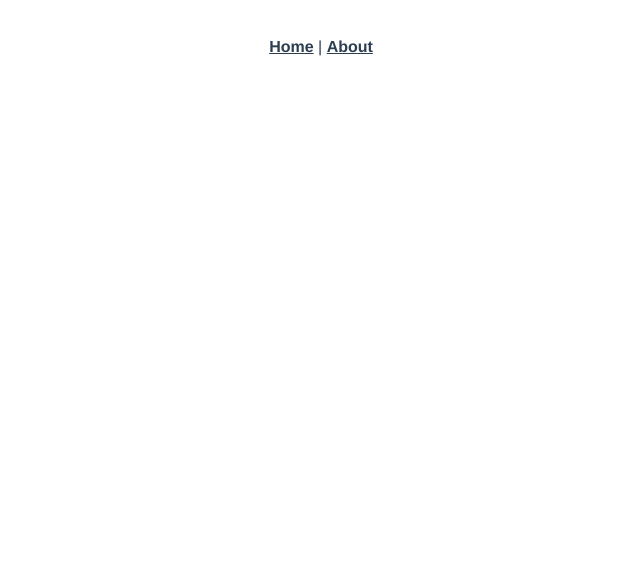
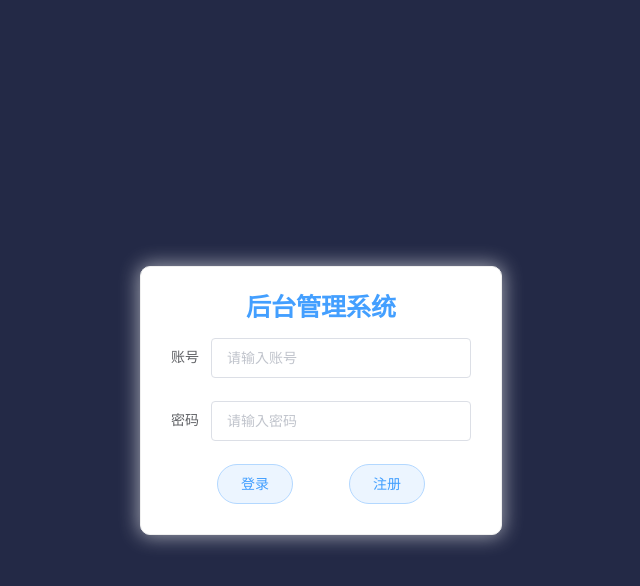
Before and after one commit to OzzyYang/content-manage-system, a Vue app: page /login in a window 1280 px wide. Shown: the top 586 px of the page, without its empty margins (319-959 px from the left). Built offline with nearby package versions, Linux system fonts and the light colour scheme.

Commit message:
登录界面初步完成

```diff
--- a/package.json
+++ b/package.json
@@ -8,8 +8,11 @@
     "lint": "vue-cli-service lint"
   },
   "dependencies": {
+    "axios": "^0.27.2",
     "core-js": "^3.8.3",
+    "element-ui": "^2.15.8",
     "vue": "^2.6.14",
+    "vue-axios": "^3.4.1",
     "vue-router": "^3.5.1",
     "vuex": "^3.6.2"
   },
--- a/src/App.vue
+++ b/src/App.vue
@@ -1,32 +1,19 @@
 <template>
   <div id="app">
-    <nav>
-      <router-link to="/">Home</router-link> |
-      <router-link to="/about">About</router-link>
-    </nav>
-    <router-view/>
+    <router-view></router-view>
   </div>
 </template>
 
 <style lang="scss">
-#app {
-  font-family: Avenir, Helvetica, Arial, sans-serif;
-  -webkit-font-smoothing: antialiased;
-  -moz-osx-font-smoothing: grayscale;
-  text-align: center;
-  color: #2c3e50;
+* {
+  margin: 0;
+  padding: 0;
 }
 
-nav {
-  padding: 30px;
-
-  a {
-    font-weight: bold;
-    color: #2c3e50;
-
-    &.router-link-exact-active {
-      color: #42b983;
-    }
-  }
+body,
+html,
+#app {
+  height: 100%;
+  width: 100%;
 }
 </style>
--- a/src/components/HelloWorld.vue
+++ /dev/null
@@ -1,60 +0,0 @@
-<template>
-  <div class="hello">
-    <h1>{{ msg }}</h1>
-    <p>
-      For a guide and recipes on how to configure / customize this project,<br>
-      check out the
-      <a href="https://cli.vuejs.org" target="_blank" rel="noopener">vue-cli documentation</a>.
-    </p>
-    <h3>Installed CLI Plugins</h3>
-    <ul>
-      <li><a href="https://github.com/vuejs/vue-cli/tree/dev/packages/%40vue/cli-plugin-babel" target="_blank" rel="noopener">babel</a></li>
-      <li><a href="https://github.com/vuejs/vue-cli/tree/dev/packages/%40vue/cli-plugin-router" target="_blank" rel="noopener">router</a></li>
-      <li><a href="https://github.com/vuejs/vue-cli/tree/dev/packages/%40vue/cli-plugin-vuex" target="_blank" rel="noopener">vuex</a></li>
-      <li><a href="https://github.com/vuejs/vue-cli/tree/dev/packages/%40vue/cli-plugin-eslint" target="_blank" rel="noopener">eslint</a></li>
-    </ul>
-    <h3>Essential Links</h3>
-    <ul>
-      <li><a href="https://vuejs.org" target="_blank" rel="noopener">Core Docs</a></li>
-      <li><a href="https://forum.vuejs.org" target="_blank" rel="noopener">Forum</a></li>
-      <li><a href="https://chat.vuejs.org" target="_blank" rel="noopener">Community Chat</a></li>
-      <li><a href="https://twitter.com/vuejs" target="_blank" rel="noopener">Twitter</a></li>
-      <li><a href="https://news.vuejs.org" target="_blank" rel="noopener">News</a></li>
-    </ul>
-    <h3>Ecosystem</h3>
-    <ul>
-      <li><a href="https://router.vuejs.org" target="_blank" rel="noopener">vue-router</a></li>
-      <li><a href="https://vuex.vuejs.org" target="_blank" rel="noopener">vuex</a></li>
-      <li><a href="https://github.com/vuejs/vue-devtools#vue-devtools" target="_blank" rel="noopener">vue-devtools</a></li>
-      <li><a href="https://vue-loader.vuejs.org" target="_blank" rel="noopener">vue-loader</a></li>
-      <li><a href="https://github.com/vuejs/awesome-vue" target="_blank" rel="noopener">awesome-vue</a></li>
-    </ul>
-  </div>
-</template>
-
-<script>
-export default {
-  name: 'HelloWorld',
-  props: {
-    msg: String
-  }
-}
-</script>
-
-<!-- Add "scoped" attribute to limit CSS to this component only -->
-<style scoped lang="scss">
-h3 {
-  margin: 40px 0 0;
-}
-ul {
-  list-style-type: none;
-  padding: 0;
-}
-li {
-  display: inline-block;
-  margin: 0 10px;
-}
-a {
-  color: #42b983;
-}
-</style>
--- a/src/main.js
+++ b/src/main.js
@@ -1,12 +1,32 @@
-import Vue from 'vue'
-import App from './App.vue'
-import router from './router'
-import store from './store'
+import Vue from "vue";
+import App from "./App.vue";
+import router from "./router";
+import store from "./store";
 
-Vue.config.productionTip = false
+// 完整引入Element
+import ElementUI from "element-ui";
+import "element-ui/lib/theme-chalk/index.css";
+//导入axios
+import axios from "axios";
+import VueAxios from "vue-axios";
+
+/* 配置axios */
+axios.defaults.baseURL = "http://1.13.253.86:3007";
+axios.defaults.headers.post["Content-Type"] =
+  "application/x-www-form-urlencoded";
+//对请求数据进行application/x-www-form-urlencoded编码
+axios.defaults.transformRequest = [
+  (data) => {
+    return new URLSearchParams(data);
+  }
+];
+
+/* 在这里挂载导入的全局模块 */
+Vue.use(ElementUI);
+Vue.use(VueAxios, axios);
 
 new Vue({
   router,
   store,
-  render: h => h(App)
-}).$mount('#app')
+  render: (h) => h(App)
+}).$mount("#app");
--- a/src/router/index.js
+++ b/src/router/index.js
@@ -1,29 +1,39 @@
-import Vue from 'vue'
-import VueRouter from 'vue-router'
-import HomeView from '../views/HomeView.vue'
+import Vue from "vue";
+import VueRouter from "vue-router";
+import HomeView from "../views/HomeView.vue";
+import LoginView from "@/views/LoginView";
 
-Vue.use(VueRouter)
+Vue.use(VueRouter);
 
 const routes = [
   {
-    path: '/',
-    name: 'home',
-    component: HomeView
+    path: "/",
+    redirect: "/login"
   },
   {
-    path: '/about',
-    name: 'about',
-    // route level code-splitting
-    // this generates a separate chunk (about.[hash].js) for this route
-    // which is lazy-loaded when the route is visited.
-    component: () => import(/* webpackChunkName: "about" */ '../views/AboutView.vue')
+    path: "/login",
+    component: LoginView
+  },
+  {
+    path: "/home",
+    // name: "home",
+    component: HomeView
   }
-]
+  // {
+  //   path: "/about",
+  //   name: "about",
+  //   // route level code-splitting
+  //   // this generates a separate chunk (about.[hash].js) for this route
+  //   // which is lazy-loaded when the route is visited.
+  //   component: () =>
+  //     import(/* webpackChunkName: "about" */ "../views/AboutView.vue")
+  // }
+];
 
 const router = new VueRouter({
-  mode: 'history',
+  mode: "history",
   base: process.env.BASE_URL,
   routes
-})
+});
 
-export default router
+export default router;
--- a/src/views/AboutView.vue
+++ /dev/null
@@ -1,5 +0,0 @@
-<template>
-  <div class="about">
-    <h1>This is an about page</h1>
-  </div>
-</template>
--- a/src/views/HomeView.vue
+++ b/src/views/HomeView.vue
@@ -1,18 +1,58 @@
 <template>
-  <div class="home">
-    <img alt="Vue logo" src="../assets/logo.png">
-    <HelloWorld msg="Welcome to Your Vue.js App"/>
+  <div class="home-view">
+    <el-container>
+      <el-header>Header</el-header>
+      <el-container>
+        <el-aside width="200px">Aside</el-aside>
+        <el-main>Main</el-main>
+      </el-container>
+    </el-container>
   </div>
 </template>
 
 <script>
-// @ is an alias to /src
-import HelloWorld from '@/components/HelloWorld.vue'
+export default {
+  name: "HomeView"
+};
+</script>
 
-export default {
-  name: 'HomeView',
-  components: {
-    HelloWorld
-  }
+<style lang="scss" scoped>
+.home-view,
+.el-container {
+  height: 100%;
 }
-</script>
+
+.el-header {
+  background-color: #b3c0d1;
+  color: #333;
+  text-align: center;
+  line-height: 60px;
+}
+
+.el-aside {
+  background-color: #d3dce6;
+  color: #333;
+  text-align: center;
+  line-height: 200px;
+}
+
+.el-main {
+  background-color: #e9eef3;
+  color: #333;
+  text-align: center;
+  line-height: 160px;
+}
+
+body > .el-container {
+  margin-bottom: 40px;
+}
+
+.el-container:nth-child(5) .el-aside,
+.el-container:nth-child(6) .el-aside {
+  line-height: 260px;
+}
+
+.el-container:nth-child(7) .el-aside {
+  line-height: 320px;
+}
+</style>
--- /dev/null
+++ b/src/views/LoginView.vue
@@ -0,0 +1,188 @@
+<template>
+  <div id="login-view">
+    <!-- 登陆框 -->
+    <div class="login-box">
+      <!-- 标题 -->
+      <h1 class="title">后台管理系统</h1>
+      <!-- 输入表单 -->
+      <el-form
+        :model="inputForm"
+        label-width="auto"
+        :rules="valiRules"
+        hide-required-asterisk
+        ref="inputForm"
+      >
+        <el-form-item label="账号" prop="account">
+          <el-input
+            placeholder="请输入账号"
+            v-model="inputForm.account"
+            clearable
+          >
+          </el-input>
+        </el-form-item>
+        <el-form-item label="密码" prop="password">
+          <el-input
+            placeholder="请输入密码"
+            v-model="inputForm.password"
+            show-password
+          ></el-input>
+        </el-form-item>
+        <div class="buttons">
+          <el-button
+            type="primary"
+            round
+            plain
+            @click="login"
+            resetField
+            :loading="isLogin"
+            >{{ isLogin ? "登录中" : "登录" }}</el-button
+          >
+          <el-button type="primary" round plain @click="register"
+            >注册</el-button
+          >
+        </div>
+      </el-form>
+    </div>
+  </div>
+</template>
+<script>
+export default {
+  name: "LoginView",
+  data() {
+    return {
+      inputForm: {
+        account: "",
+        password: ""
+      },
+      valiRules: {
+        account: [
+          {
+            required: true,
+            message: "请输入您注册时使用的手机号码",
+            trigger: "blur"
+          },
+          {
+            min: 11,
+            max: 11,
+            message: "手机号码长度应为11位数字",
+            trigger: "blur"
+          }
+        ],
+        password: [
+          { required: true, message: "请输入密码", trigger: "blur" },
+          {
+            min: 6,
+            max: 16,
+            message: "密码长度在6 ~ 16位之间",
+            trigger: "blur"
+          }
+        ]
+      },
+      isLogin: false
+    };
+  },
+  methods: {
+    async login() {
+      var valiResult = false;
+      //前端验证输入数据是否合法
+      this.$refs.inputForm.validate((result) => {
+        valiResult = result;
+        if (!valiResult) {
+          return this.$message({
+            showClose: true,
+            type: "error",
+            duration: 3000,
+            message: "登陆失败！"
+          });
+        }
+      });
+      if (!valiResult) {
+        return;
+      }
+      this.isLogin = true;
+      //向服务器请求Token
+      await this.axios({
+        method: "post",
+        url: "/user/login",
+        data: {
+          username: this.inputForm.account,
+          password: this.inputForm.password
+        }
+      })
+        .then(({ data: res }) => {
+          this.isLogin = false;
+          if (res.status === 1) {
+            this.$message({
+              showClose: true,
+              type: "success",
+              duration: 1000,
+              message: "登陆成功！"
+            });
+            this.$router.push("/home");
+          } else {
+            this.$message({
+              showClose: true,
+              type: "error",
+              duration: 3000,
+              message: res.message
+            });
+          }
+        })
+        .catch((err) => {
+          this.isLogin = false;
+          return this.$message({
+            showClose: true,
+            type: "error",
+            duration: 3000,
+            message: err.message
+          });
+        });
+    },
+    register() {
+      this.$message({
+        showClose: true,
+        type: "info",
+        duration: 3000,
+        message: "暂未开放注册功能。"
+      });
+    }
+  },
+  mounted() {
+    window.document.body.style.background = "#232946";
+  }
+};
+</script>
+<style lang="scss" scoped>
+#login-view {
+  height: 100%;
+  width: 100%;
+  display: flex;
+  justify-content: center;
+  align-items: center;
+}
+
+.login-box {
+  max-width: 400px;
+  min-width: 300px;
+  padding: 20px 30px;
+  background: white;
+  border: 1px solid #efefef;
+  border-radius: 10px;
+  box-shadow: 0px 0px 20px 1px rgba(255, 255, 255, 0.6);
+}
+
+.buttons {
+  width: 100%;
+  display: flex;
+  justify-content: space-evenly;
+  margin-bottom: 10px;
+  color: #fffffe;
+}
+
+.title {
+  color: #439fff;
+  margin-bottom: 15px;
+  text-align: center;
+  font-size: 25px;
+}
+</style>
```
Also changed, not shown: 1 other file (tests, documents, lock files or other folders).
